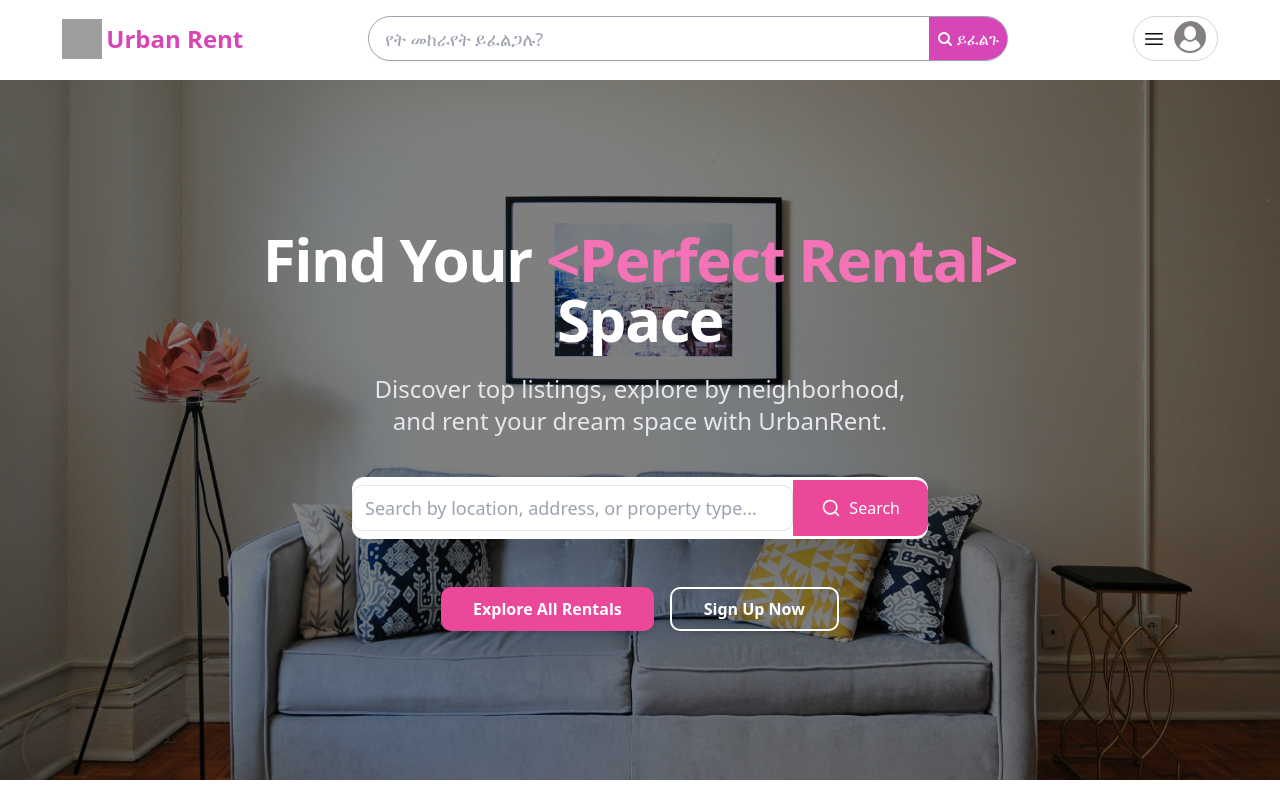
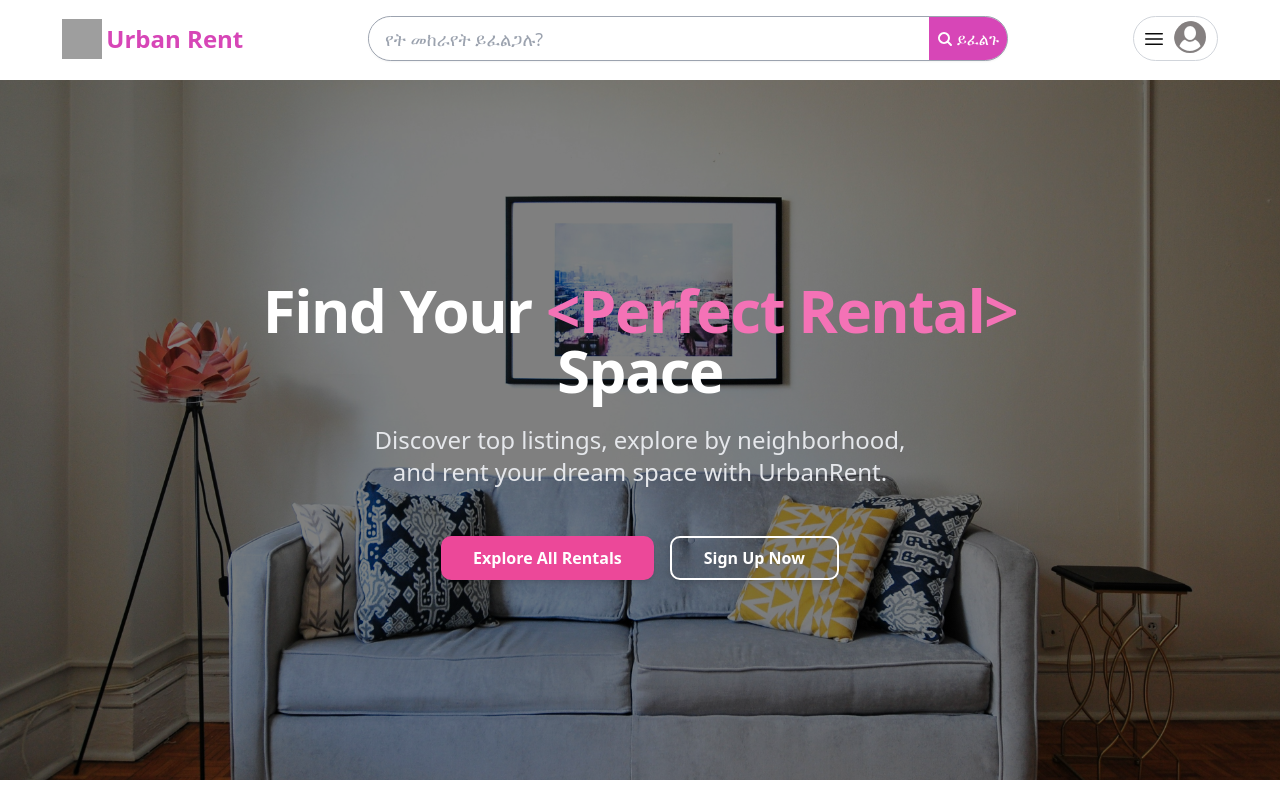
Before and after one commit to Alpha-Mintamir/Urban_Rent, a React (Vite) app in the folder client/: page / in a window 1280 px wide. Shown: the top 800 px of the page. Built offline with nearby package versions, Linux system fonts and the light colour scheme; no server answers; grey boxes are pictures that could not be loaded.

Commit message:
changed default language

```diff
--- a/client/src/pages/Home.jsx
+++ b/client/src/pages/Home.jsx
@@ -1,15 +1,12 @@
 import React, { useEffect, useState } from "react";
 import { Button } from "@/components/ui/button";
-import { FaSearch } from "react-icons/fa";
 import { Link, useNavigate } from "react-router-dom";
 import propertyImage from "@/assets/property-2.jpg";
 import { useAuth } from "../../hooks";
-import { Search } from 'lucide-react';
 
 const Home = () => {
   const { user } = useAuth();
   const navigate = useNavigate();
-  const [searchTerm, setSearchTerm] = useState("");
 
   // Redirect logged-in users to their respective dashboards
   useEffect(() => {
@@ -42,19 +39,6 @@ const Home = () => {
     return null; // Return nothing while redirecting
   }
 
-  const handleSearchChange = (e) => {
-    setSearchTerm(e.target.value);
-  };
-
-  const handleSearchSubmit = (e) => {
-    e.preventDefault(); // Prevent form submission if it were a form
-    if (searchTerm.trim()) {
-      navigate(`/browse?search=${encodeURIComponent(searchTerm.trim())}`);
-    } else {
-      navigate('/browse'); // Navigate to browse page even if search is empty
-    }
-  };
-
   return (
     <div className="bg-gray-50 min-h-screen text-gray-800">
       {/* Hero Section */}
@@ -69,27 +53,6 @@ const Home = () => {
           <p className="text-lg sm:text-xl md:text-2xl mt-6 max-w-xl mx-auto text-gray-200">
             Discover top listings, explore by neighborhood, and rent your dream space with UrbanRent.
           </p>
-
-          {/* Search Form */}
-          <form
-            onSubmit={handleSearchSubmit}
-            className="mt-10 w-full max-w-xl mx-auto bg-white rounded-lg shadow-2xl flex items-center transition-all duration-300 focus-within:ring-2 focus-within:ring-pink-500"
-          >
-            <input
-              type="text"
-              value={searchTerm}
-              onChange={handleSearchChange}
-              placeholder="Search by location, address, or property type..."
-              className="flex-grow px-5 py-4 text-gray-700 focus:outline-none rounded-l-lg text-base md:text-lg"
-            />
-            <button
-              type="submit"
-              className="bg-pink-500 text-white px-5 py-4 md:px-7 flex items-center justify-center rounded-r-lg hover:bg-pink-600 transition-colors focus:outline-none focus:ring-2 focus:ring-pink-500 focus:ring-offset-2"
-            >
-              <Search size={20} className="mr-0 md:mr-2" />
-              <span className="hidden md:inline">Search</span>
-            </button>
-          </form>
 
           {/* CTA Buttons */}
           <div className="flex flex-col sm:flex-row gap-4 mt-12 justify-center">
--- a/client/src/providers/LanguageProvider.jsx
+++ b/client/src/providers/LanguageProvider.jsx
@@ -882,8 +882,8 @@ export const translations = {
 };
 
 export const LanguageProvider = ({ children }) => {
-  // Default language is Amharic
-  const [language, setLanguage] = useState('am');
+  // Default language is English
+  const [language, setLanguage] = useState('en');
 
   // Load language preference from localStorage on mount
   useEffect(() => {
```
